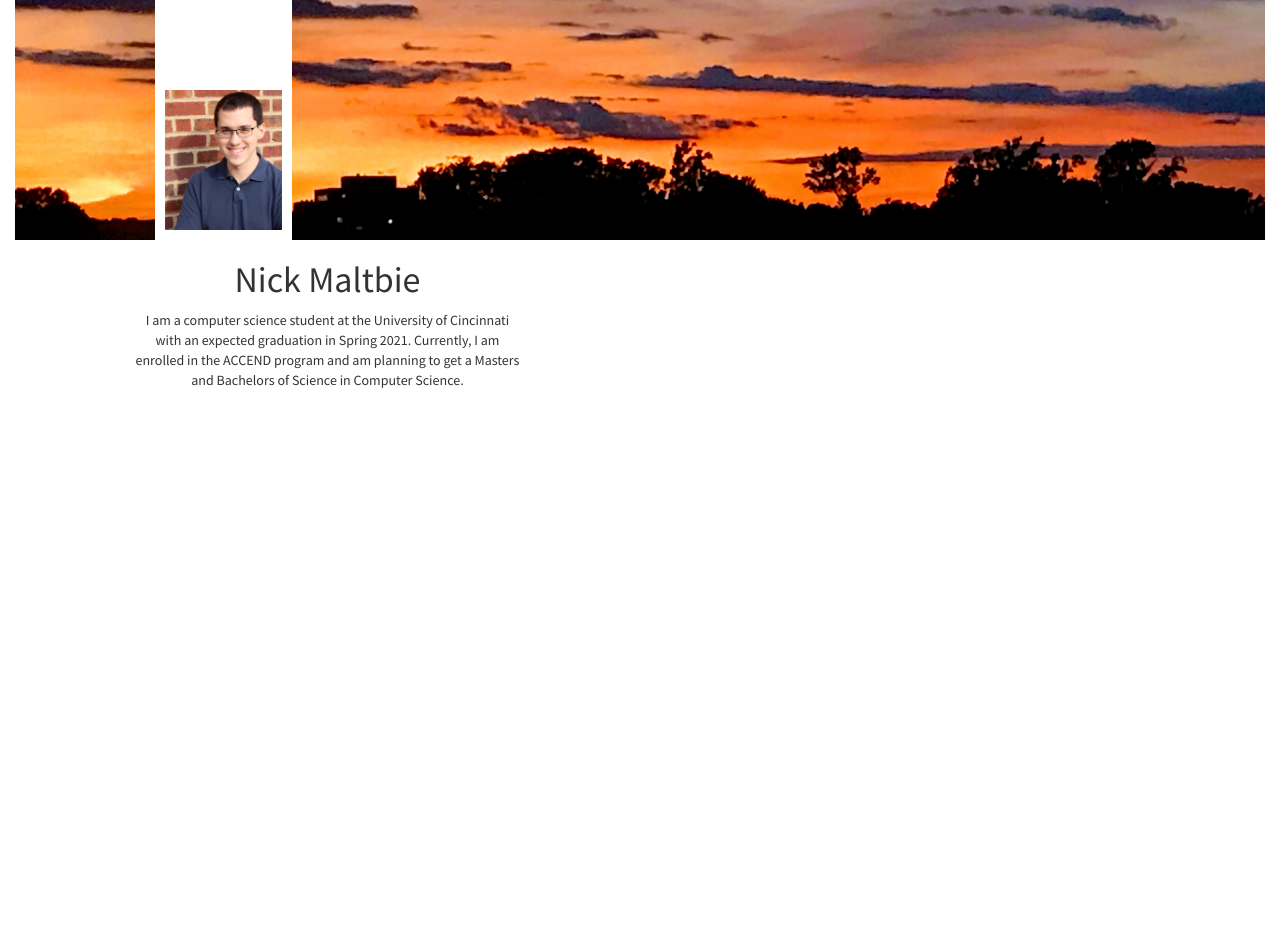
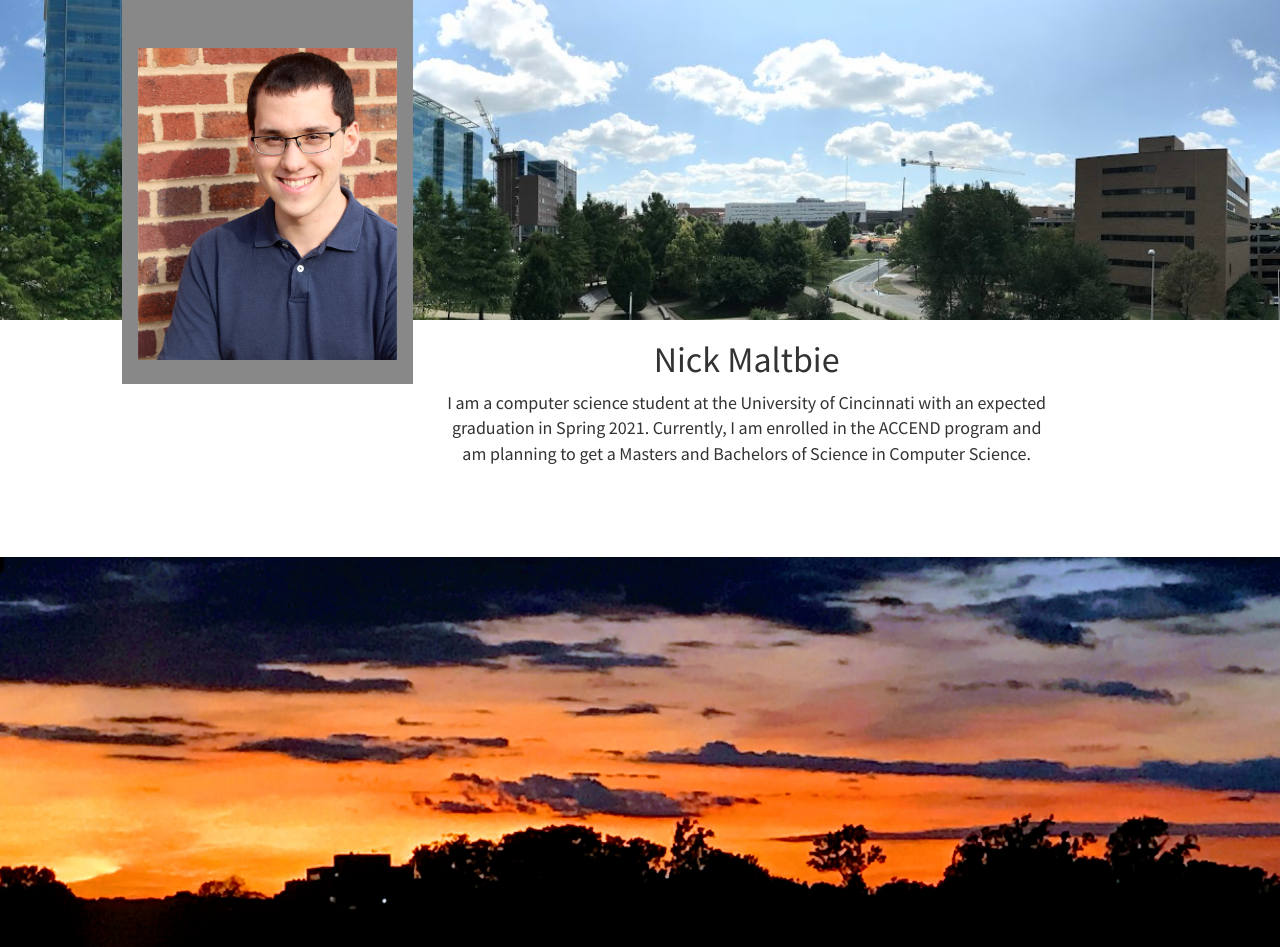
Before and after one commit to nicholas-maltbie/ReactWebsite, a React (Create React App) app: page / in a window 1280 px wide. Shown: the top 947 px of the page. Before the commit the page ends 800 px from the top, so only its background shows below. Built offline with nearby package versions, Linux system fonts and the light colour scheme.

Commit message:
Added image and improved formatting of first page

```diff
--- a/src/App.css
+++ b/src/App.css
@@ -15,38 +15,48 @@ body {
   font-family: "Source Sans Pro", sans-serif;
 }
 
+.Cover2 {
+  background-image: url("./media/bg2.jpg");
+  background-repeat: 'no-repeat';
+  background-size: cover;
+  background-position: center;
+  height: 60vh;
+  width: 100%;
+  min-height: 100px;
+
+}
+
 .Cover {
   background-image: url("./media/bg.jpg");
   background-repeat: 'no-repeat';
   background-size: cover;
   background-position: center;
-  height: 30vh;
+  height: 40vh;
   width: 100%;
+  min-height: 100px;
 }
 
 .Profile-image {
-  margin-bottom: -5vh;
-  height: 30vh;
-  border: 10px;
-  border-color: #FFF;
+  min-height: 100px;
+  height: 48vh;
+  border: 2vh;
+  border-top: 0vh;
+  padding-bottom: 1vh;
+  border-color: #888;
   border-style: solid;
-  background: #FFF;
-  padding-top: 10vh;
+  background: #888;
+  padding-top: 6vh;
 }
 
 .App>h1 {
   text-align: center;
+  font-size: x-large;
 }
 
 .intro {
   margin-top: 20;
-}
-
-.App-header {
-  background-color: #222;
-  height: 150px;
-  padding: 20px;
-  color: white;
+  margin-bottom: 10vh;
+  font-size: large;
 }
 
 .App-intro {
--- a/src/App.js
+++ b/src/App.js
@@ -8,12 +8,14 @@ class App extends Component {
   render() {
     return (
       <div className="container-fluid App">
+        <div className="row">
           <div className="Cover">
-          <div className="col-md-4 col-xs-12">
+            <div className="col-xl-2 col-lg-3 col-md-offset-1 col-md-4 col-sm-4 col-xs-12">
               <img className="center-block Profile-image" src={me}/>
             </div>
           </div>
-        <div className="col-md-4 col-md-offset-1 col-xs-12">
+          <div className="intro col-xl-8 col-lg-6 col-md-6 col-sm-8 col-xs-12">
+            <div className="center-block">
               <h1 className="text-center">
                 Nick Maltbie
               </h1>
@@ -25,6 +27,12 @@ class App extends Component {
               </p>
             </div>
           </div>
+        </div>
+        <div className="row">
+          <div className="Cover2">
+          </div>
+        </div>
+      </div>
     );
   }
 }
```
Also changed, not shown: src/media/bg.jpg, src/media/bg2.jpg (added). Lines whose indentation alone changed are shown as unchanged.
